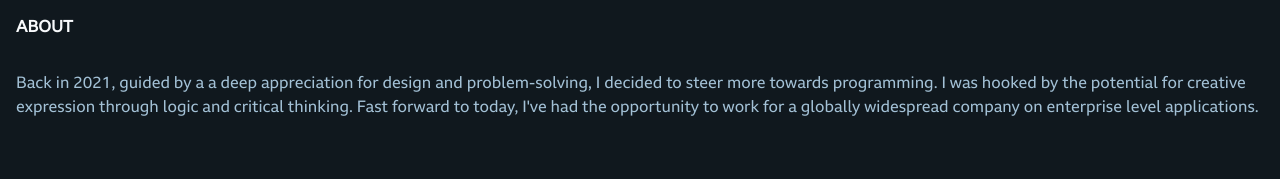
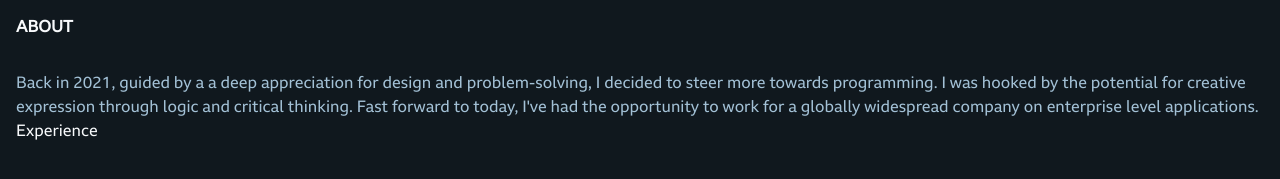
Before and after one commit to Lvlad27/portfolio-v2, a Next.js app: page / in a window 1280 px wide. Shown: the part 253-432 px from the top of the page. Built offline with nearby package versions, Linux system fonts and the light colour scheme.

Commit message:
feat: update Header section

```diff
--- a/src/app/(home)/components/MainContent/index.js
+++ b/src/app/(home)/components/MainContent/index.js
@@ -1,4 +1,5 @@
 import AboutSection from '@src/app/(home)/components/MainContent/components/About';
+import Experience from '@src/app/(home)/components/MainContent/components/Experience';
 import { HOME_PAGE } from '@src/app/(home)/constants';
 
 export default function MainContent() {
@@ -7,7 +8,7 @@ export default function MainContent() {
   return (
     <main className="font-primary mt-24">
       <AboutSection />
-      {/* <Experience /> */}
+      <Experience />
     </main>
   );
 }
--- a/src/app/(home)/constants.ts
+++ b/src/app/(home)/constants.tsx
@@ -1,3 +1,5 @@
+import CustomLink from '@src/app/components/Link';
+
 export const HOME_PAGE = {
   header: {
     title: 'Vlad Leontescu',
@@ -7,7 +9,22 @@ export const HOME_PAGE = {
   },
   section_1: {
     title: 'About',
-    p1: `Back in 2021, guided by a a deep appreciation for design and problem-solving, I decided to steer more towards programming. I was hooked by the potential for creative expression through logic and critical thinking. Fast forward to today, I've had the opportunity to work for a globally widespread company on enterprise level applications.`,
+    p1: (
+      <>
+        Back in 2021, guided by a a deep appreciation for design and
+        problem-solving, I decided to steer more towards programming. I was
+        hooked by the potential for creative expression through logic and
+        critical thinking. Fast forward to today, I've had the opportunity to
+        work for a&nbsp;
+        <CustomLink
+          href="https://www.coherentsolutions.com/"
+          className="text-slate-100 hover:underline"
+        >
+          globally widespread company
+        </CustomLink>
+        &nbsp;on enterprise level applications.
+      </>
+    ),
     p2: `Right now I'm contributing in the engineering of a UI library for an internal project redesign scope. I'm also working on personal projects, trying out various technologies that interest me and learning anything that can improve my programming skills.`,
     p3: `When I'm not at the computer, I like to spend time with my family and friends and practising martial arts`,
   },
--- /dev/null
+++ b/src/app/components/Link/index.tsx
@@ -0,0 +1,23 @@
+import Link from 'next/link';
+import type { LinkProps } from 'next/link';
+import { AnchorHTMLAttributes } from 'react';
+
+const CustomLink = ({
+  href,
+  ...rest
+}: LinkProps & AnchorHTMLAttributes<HTMLAnchorElement>) => {
+  const isInternalLink = href && href.startsWith('/');
+  const isAnchorLink = href && href.startsWith('#');
+
+  if (isInternalLink) {
+    return <Link href={href} {...rest} />;
+  }
+
+  if (isAnchorLink) {
+    return <a href={href} {...rest} />;
+  }
+
+  return <a target="_blank" rel="noopener noreferrer" href={href} {...rest} />;
+};
+
+export default CustomLink;
```
Also changed, not shown: src/app/(home)/components/MainContent/components/About/index.tsx (renamed from src/app/(home)/components/MainContent/components/About/index.js), src/app/(home)/components/MainContent/components/Experience/index.tsx (renamed from src/app/(home)/components/MainContent/components/Experience/index.js).
